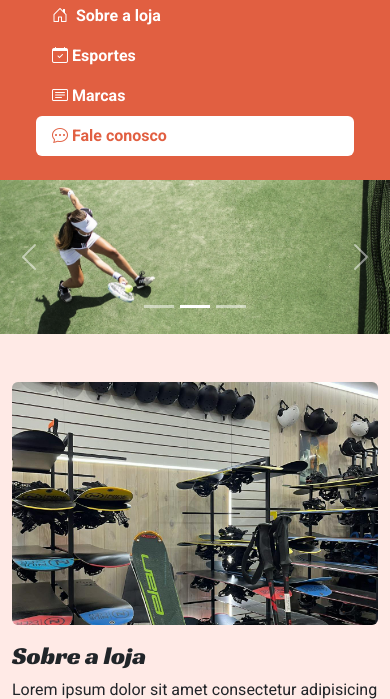
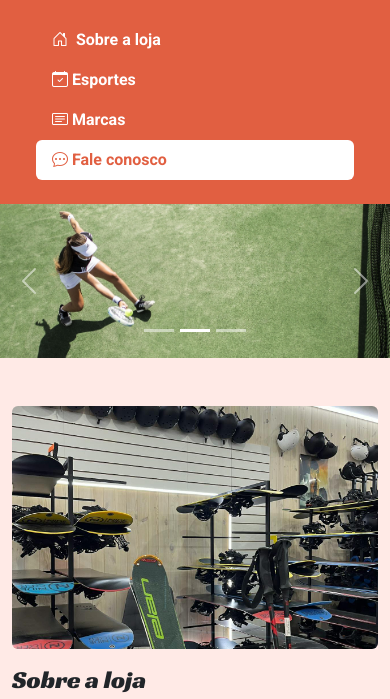
Before and after one commit to Wellington-m/landing_page_with_bootstrap, a plain HTML site: page index.html in a window 390 px wide. Both pictures are taken after a click on the button 326 px from the left and 44 px from the top of the page. Shown: the part 68-767 px from the top of the page. Drawn offline with nearby package versions, Linux system fonts and the light colour scheme.

Commit message:
style(navbar): adjust margin for mobile devices

```diff
--- a/index.html
+++ b/index.html
@@ -32,10 +32,10 @@
           <span class="navbar-toggler-icon"></span>
         </button>
         <nav
-          class="navbar-collapse collapse justify-content-end"
+          class="navbar-collapse collapse justify-content-end mt-4 mt-lg-0"
           id="menu-navigation"
         >
-          <ul class="nav nav-pills d-block d-md-flex">
+          <ul class="nav nav-pills d-block d-md-flex justify-content-center">
             <li class="nav-item fw-bold">
               <a href="#about" class="nav-link">
                 <i class="bi bi-house-door me-1"></i>
```
